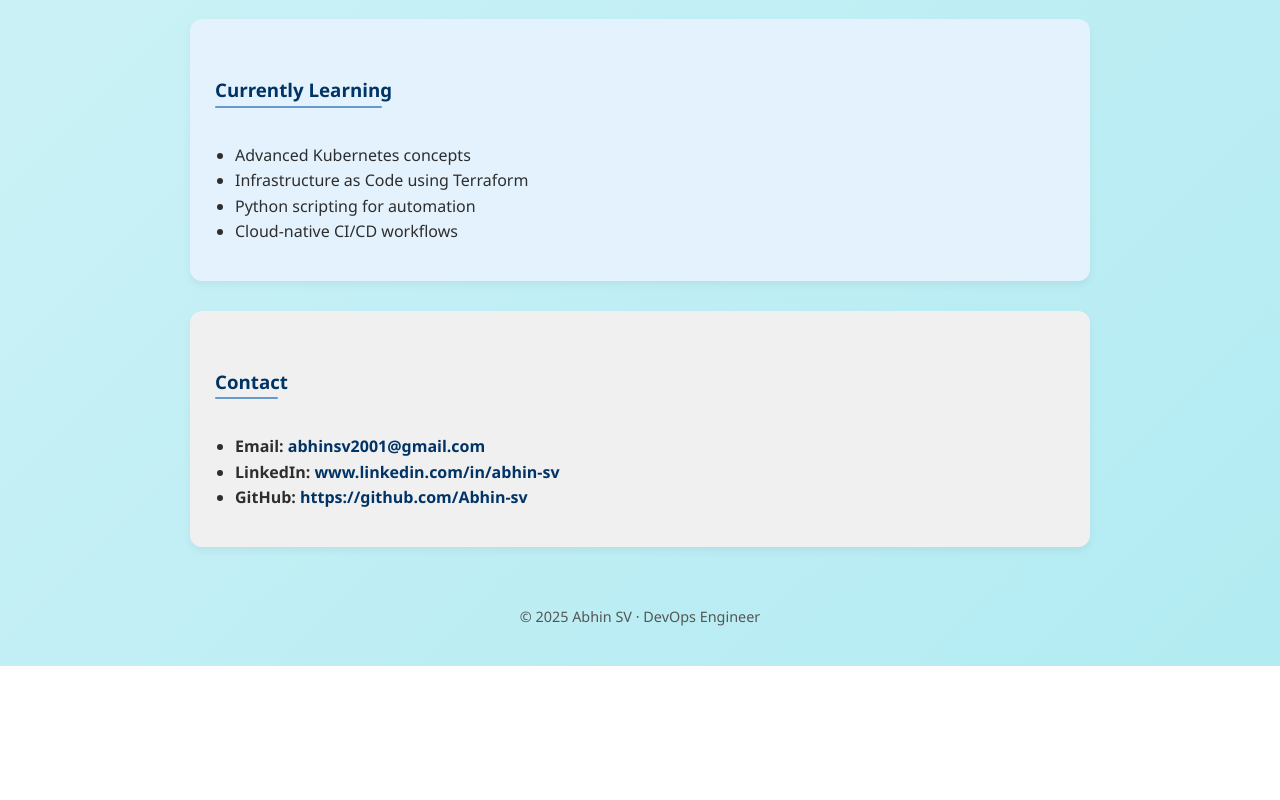
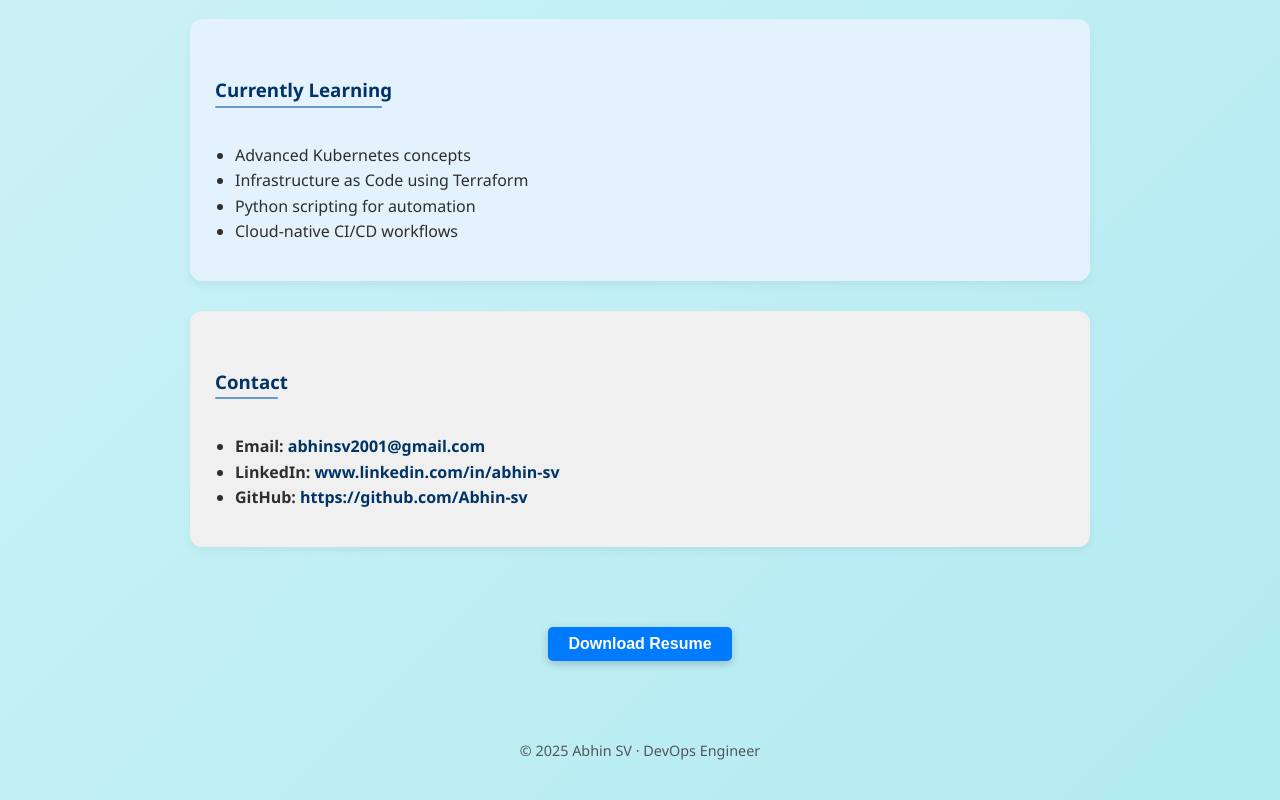
Before and after one commit to Abhin-sv/abhin-sv.github.io, a plain HTML site: page index.html in a window 1280 px wide. Shown: the part 1705-2505 px from the top of the page. Before the commit the page ends 2371 px from the top, so only its background shows below. Drawn offline with Linux system fonts and the light colour scheme.

Commit message:
Update index.html

```diff
--- a/index.html
+++ b/index.html
@@ -153,6 +153,7 @@
 </head>
 <body>
 
+
   <section>
     <h1>Abhin SV</h1>
 
@@ -170,8 +171,8 @@
     <div>
       <span class="badge">Linux</span>
       <span class="badge">Networking (CCNA basics)</span>
-      <span class="badge">Windows Server</span>
-      <span class="badge">DockerAWS Cloud</span>
+      <span class="badge">AWS CloudWindows Server</span>
+      <span class="badge">Docker</span>
       <span class="badge">Kubernetes</span>
       <span class="badge">Terraform</span>
       <span class="badge">Ansible</span>
@@ -235,6 +236,56 @@
     </ul>
   </section>
 
+
+<style>
+  /* Container positioned at bottom center inside the page */
+  #download-resume {
+    display: inline-block;
+    margin: 50px auto 20px auto; /* some space from bottom */
+    background-color: #007bff;
+    color: white;
+    padding: 8px 20px;
+    border-radius: 5px;
+    font-weight: bold;
+    font-family: Arial, sans-serif;
+    text-decoration: none;
+    box-shadow: 0 3px 8px rgba(0,0,0,0.2);
+    cursor: pointer;
+
+    /* Animation on load */
+    opacity: 0;
+    transform: translateY(20px);
+    animation: fadeSlideUp 1s ease forwards;
+    animation-delay: 0.3s;
+  }
+
+  /* Keyframes for fade in + slide up */
+  @keyframes fadeSlideUp {
+    to {
+      opacity: 1;
+      transform: translateY(0);
+    }
+  }
+
+  /* Hover effect */
+  #download-resume:hover {
+    background-color: #0056b3;
+    box-shadow: 0 5px 15px rgba(0,0,0,0.3);
+  }
+
+  /* Center the container horizontally */
+  .resume-container {
+    text-align: center;
+  }
+</style>
+
+<!-- Wrap the button in a container div -->
+<div class="resume-container">
+  <a href="Abhin_sv(1).pdf" download="Abhin_sv_Resume.pdf" id="download-resume">
+    Download Resume
+  </a>
+</div>
+
   <div class="footer">
     &copy; 2025 Abhin SV &middot; DevOps Engineer
   </div>
```
